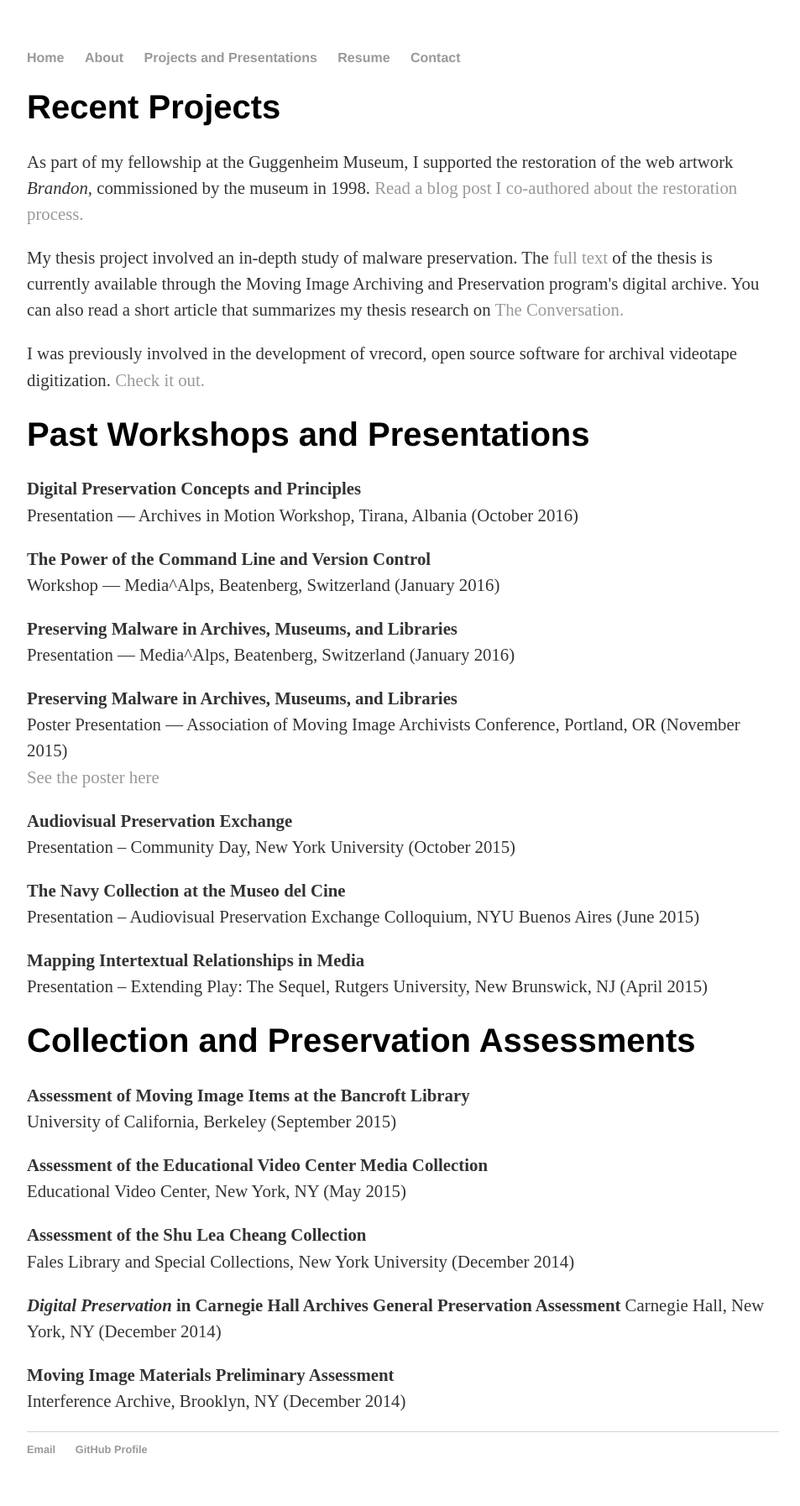
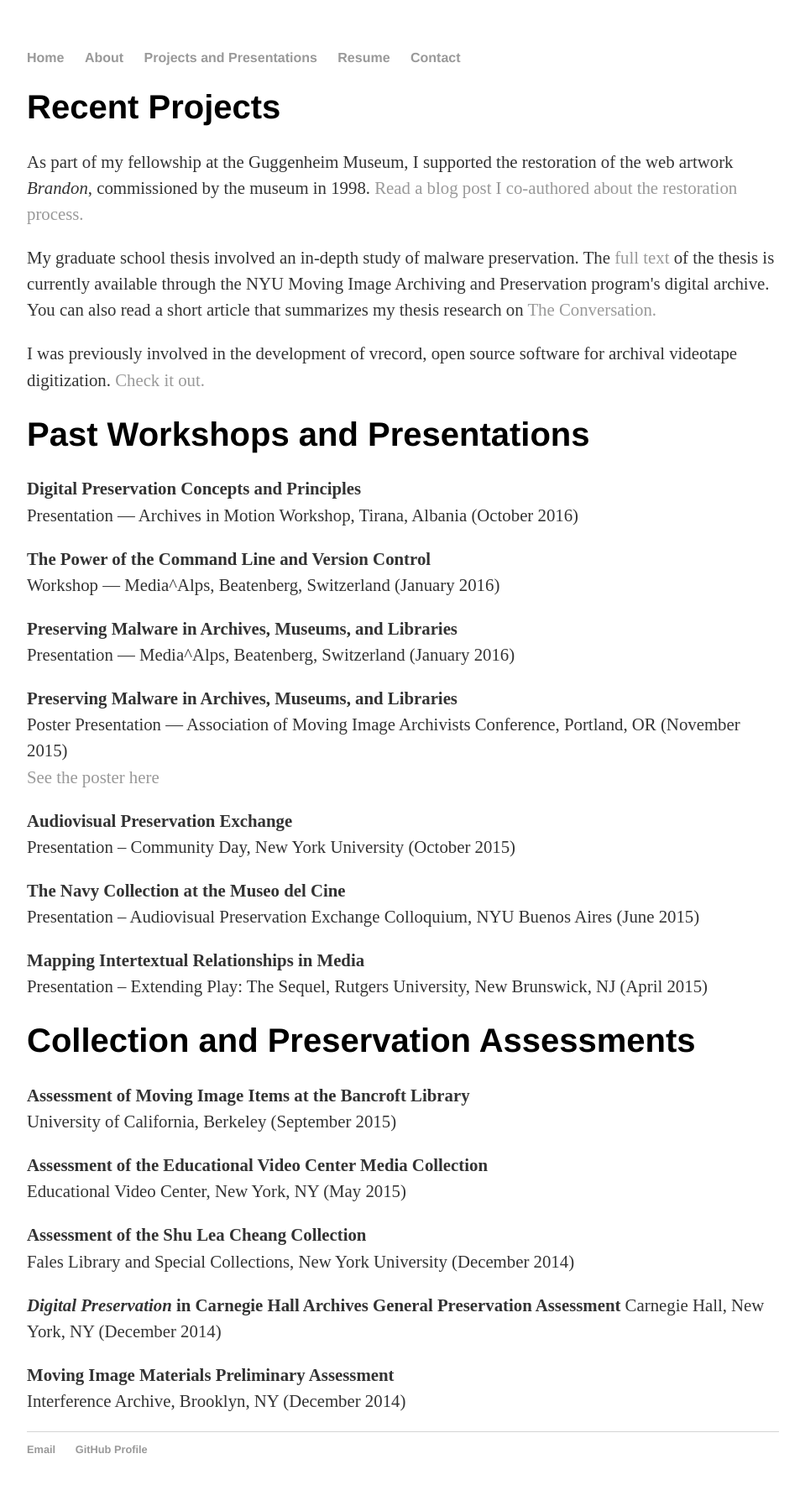
Before and after one commit to jfarbowitz/jfarbowitz.github.io, a Jekyll site: the page built from projects/index.html, in a window 1280 px wide. Shown: the whole page at 84% size, without its empty margins (160-1113 px from the left). Built offline with Jekyll 4.4.1, drawn with Linux system fonts in a browser that asks for light colours.

Commit message:
fixed thesis part to be more precise

```diff
--- a/projects/index.html
+++ b/projects/index.html
@@ -6,7 +6,7 @@ title: Projects and Presentations
 	<div class="recent projects">
 		<h1>Recent Projects</h1>
 	<p>As part of my fellowship at the Guggenheim Museum, I supported the restoration of the web artwork <i>Brandon</i>, commissioned by the museum in 1998. <a href="https://www.guggenheim.org/blogs/checklist/restoring-brandon-shu-lea-cheangs-early-web-artwork" target="new">Read a blog post I co-authored about the restoration process.</a></p>
-	<p>My thesis project involved an in-depth study of malware preservation. The <a href="https://www.nyu.edu/tisch/preservation/program/student_work/2016spring/16s_thesis_farbowitz_final.pdf" target="new">full text</a> of the thesis is currently available through the Moving Image Archiving and Preservation program's digital archive. You can also read a short article that summarizes my thesis research on  <a href="https://theconversation.com/why-save-a-computer-virus-56967" target=new>The Conversation.</a></p>
+	<p>My graduate school thesis involved an in-depth study of malware preservation. The <a href="https://www.nyu.edu/tisch/preservation/program/student_work/2016spring/16s_thesis_farbowitz_final.pdf" target="new">full text</a> of the thesis is currently available through the NYU Moving Image Archiving and Preservation program's digital archive. You can also read a short article that summarizes my thesis research on <a href="https://theconversation.com/why-save-a-computer-virus-56967" target=new>The Conversation.</a></p>
 		<p>I was previously involved in the development of vrecord, open source software for archival videotape digitization. <a href="https://github.com/amiaopensource/vrecord" target="new">Check it out.</a></p>
 	</div>
 	<div class="presentations">
```
